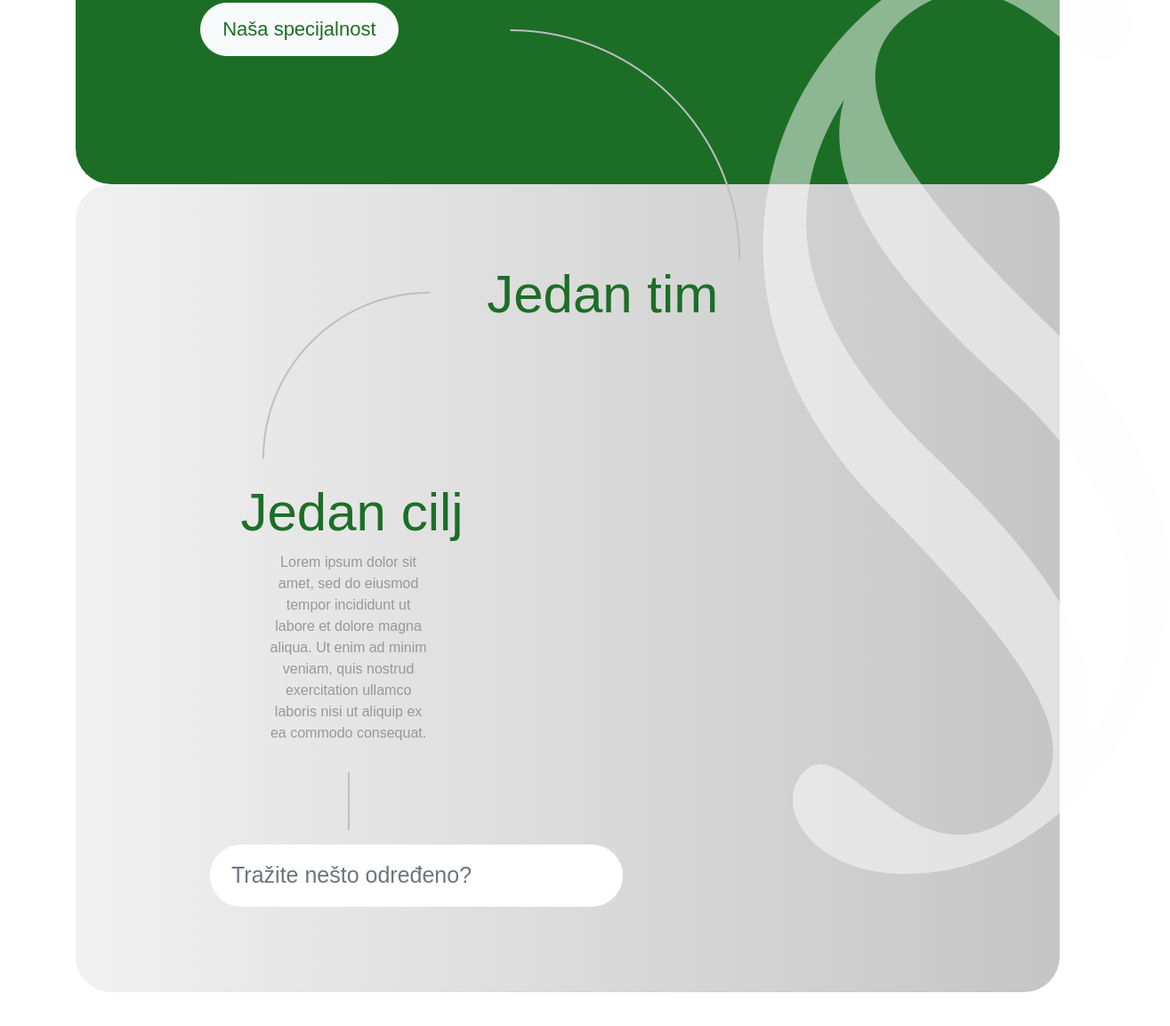
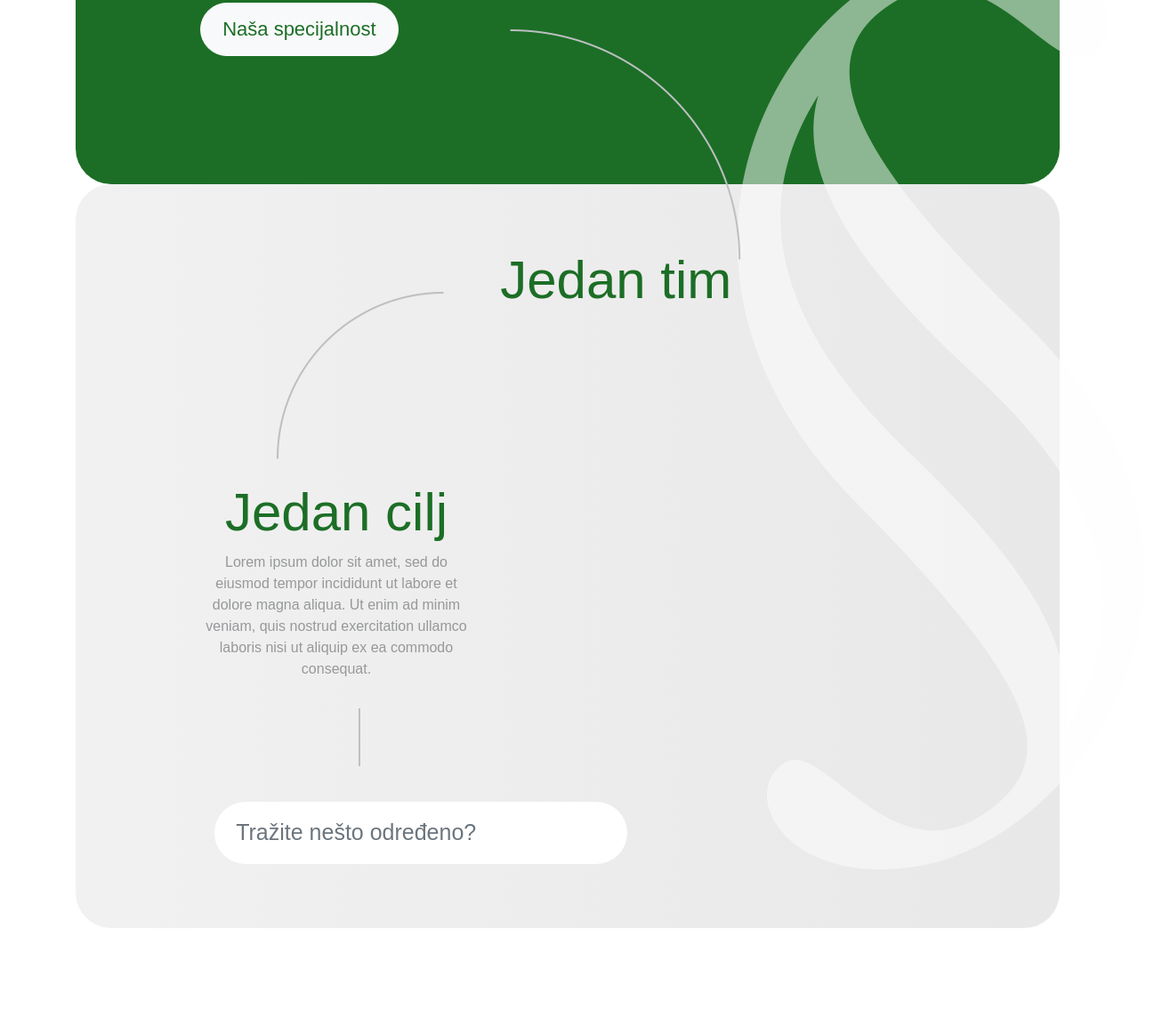
Before and after one commit to don-vicenzo/ksel-advokati, a website: page index.html in a window 1280 px wide. Shown: the part 985-2138 px from the top of the page at 89% size, 1315 px wide, since content can reach past the window. After the commit the page ends 2096 px from the top, so only its background shows below. Drawn offline with nearby package versions, Linux system fonts and the light colour scheme; a web font is replaced by a local one.

Commit message:
Second commit

```diff
--- a/css/style.css
+++ b/css/style.css
@@ -57,7 +57,7 @@ h6 { font-size: 15px; }
 /* Mobile devices */
 @media screen and (max-width: 500px) {
     .margin-top-my { margin-top: 40px; }
-    .search-w-custom {  width: 310px; height: 10px; margin-left: 30px; }
+    .search-w-custom {  width: 380px; height: 10px; margin-left: 30px; }
 
     .rounded-40 { border-radius: 20px; }
     .rounded-40-img { border-radius: 20px 20px 0 0; }
@@ -83,7 +83,7 @@ h6 { font-size: 15px; }
 
 
 .bg-white-gradient {
-    background-image: linear-gradient(-90deg, rgb(197, 197, 197), rgb(241, 241, 241));
+    background-image: linear-gradient(-90deg, rgb(233, 232, 232), rgb(241, 241, 241));
 }
 
 
--- a/index.html
+++ b/index.html
@@ -143,8 +143,8 @@
                                         </div>
                                         <!-- /.line on mobile-->
                                         <div class="pt-0">
-                                            <h5 class="mb-1 pt-lg-2">Lorem Ipsum Dolor Sit Amet</h5>
-                                            <h6 class="text-left pl-4 pl-lg-0">Lorem Ipsum Dolor Sit Amet</h6>
+                                            <h5 class="mb-1 pt-lg-2 pr-1 pr-lg-0">Lorem Ipsum Dolor Sit Amet</h5>
+                                            <h6 class="text-center text-lg-left pl-5 pl-lg-0">Lorem Ipsum Dolor Sit Amet</h6>
                                         </div>
                                     </div>
                                    <div class="pt-5 pl-3 d-lg-block d-none">
@@ -241,59 +241,63 @@
 
 
                 <!-- white-box -->
-                <div class="col-12 bg-white-gradient rounded-40 py-5">
+                <div class="col-12 bg-white-gradient rounded-40 pt-4 pb-5">
 
                     <!-- naslov-row -->
-                    <div class="row pt-4 px-2 pb-5">
-                        <div class="col-5 pt-lg-5 pt-4 text-right pr-3">
-                            <div class="d-inline pt-lg-5 pr-lg-5">
-                                <img src="images/line_left_round_top.png" class="d-lg-inline d-none" alt="">
-                                <img src="images/line_left_round_top_mobile.png" class="d-inline d-lg-none pr-1 pt-3" alt="">
-                            </div>
-                            <div class="text-lg-center pl-lg-5 pt-lg-4 pt-3 ml-lg-5">
-                                <h2 class="text-success pl-lg-5 ml-2 text-nowrap">Jedan cilj</h2>
-                                <p class="text-info  pl-1 px-lg-5 ml-lg-5">Lorem ipsum dolor sit amet,  sed do eiusmod tempor incididunt ut labore et dolore magna aliqua. Ut enim ad minim veniam, quis nostrud exercitation ullamco laboris <span class="d-none d-lg-inline"> nisi ut aliquip ex ea commodo consequat. </span> </p>
-                                <!-- vertical line -->
-                                <img src="images/line2.png" class="pl-5 pt-3 pb-3 d-none d-lg-inline" alt="">
-                                <!-- serach box -->
-                                <div class="input-group pl-sm-3 ml-lg-3 pt-0 search-w-custom">
-                                    <input class="form-control pl-3 shadow-none py-lg-2 rounded-40 border-0 input-my pl-lg-4 search-height" type="search" placeholder="Tražite nešto određeno?" id="search-input">
-                                        <span class="input-group-append">
-                                            <button class="btn btn-white bg-white pt-3 pr-4 text-info rounded-40" type="button">
-                                                    <i class="material-icons font-35">&#xe8b6;</i>
-                                            </button>
-                                        </span>
-                                </div>
-                                <!-- /.serach box -->
-                            </div>
-                        </div><!-- /.col-5 -->
-                        <div class="col-7 pt-lg-3 pt-0 pl-0 text-center text-lg-left">
-                            <div class="d-inline pl-lg-0">
-                                <h2 class="text-success text-nowrap d-inline">Jedan tim</h2>
+                    <div class="row pt-lg-5 px-2 pb-3 pb-lg-4">
+                        <div class="col-5 text-right pt-lg-5 pr-lg-5 pt-5">
+                            <img src="images/line_left_round_top.png" class="d-lg-inline d-none" alt="">
+                            <img src="images/line_left_round_top_mobile.png" class="d-inline d-lg-none" alt="">
+                        </div>
 
-                                <!-- logo -->
-                                <div class="d-lg-inline d-none position-absolute" style="margin-top: -350px; margin-left: 50px;">
-                                    <img src="images/logo.png" alt="">
-                                </div><!-- /.logo -->
-                            </div>
+                        <div class="col-7">
+                            <h2 class="text-success text-nowrap">Jedan tim</h2>
                         </div>
                     </div><!-- /.naslov-row -->
 
                     <!-- row-white -->
                     <div class="row">
                         <!-- left side-white jedan cilj -->
-                        <div class="col-lg-7">
-
+                        <div class="col-1 d-none d-lg-block"></div>
+                        <div class="col-7 col-lg-4 text-center pl-lg-5">
+                            <h2 class="text-success  text-nowrap">Jedan cilj</h2>
+                            <p class="text-info">Lorem ipsum dolor sit amet,  sed do eiusmod tempor incididunt ut labore et dolore magna aliqua. Ut enim ad minim veniam, quis nostrud exercitation ullamco laboris <span class="d-none d-lg-inline"> nisi ut aliquip ex ea commodo consequat. </span> </p>
+                           <!-- vertical line -->
+                           <img src="images/line2.png" class="pl-5 ml-lg-1 pt-3 pb-3 d-none d-lg-inline" alt="">
                         </div>
                         <!-- /.left side-white -->
 
-                        <!-- right side-white logo -->
-                        <div class="col-lg-5">
+                        <div class="col-2 d-none d-lg-block"></div>
+
+
+                        <!-- logo -->
+                        <div class="col-5 col-lg-5 pl-lg-5">
+                             <div class="d-lg-inline d-none position-absolute" style="margin-top: -600px; margin-left: 50px;">
+                                <img src="images/logo.png" alt="">
+                            </div>
+                            <div class="d-lg-none">
+                                <img src="images/logo.png" class="img img-fluid" style="margin-top: -85px; height: 290px;" alt="">
+                            </div>
+                        </div><!-- /.logo -->
+                    </div><!-- /.row-white -->
+
+                    <!-- search row -->
+                    <div class="row pt-4 pb-4">
+                        <div class="col-1 d-none d-lg-block"></div>
+                        <div class="col-12 col-lg-11 pl-lg-5">
+
+                             <div class="input-group pl-3 search-w-custom">
+                                <input class="form-control pl-3 shadow-none py-lg-2 rounded-40 border-0 input-my pl-lg-4 search-height" type="search" placeholder="Tražite nešto određeno?" id="search-input">
+                                    <span class="input-group-append">
+                                        <button class="btn btn-white bg-white pt-3 pr-4 text-info rounded-40" type="button">
+                                                <i class="material-icons font-35">&#xe8b6;</i>
+                                        </button>
+                                    </span>
+                            </div>
 
                         </div>
-                        <!-- /.right side-white -->
-
-                    </div><!-- /.row-white -->
+                    </div>
+                    <!-- /.search row -->
 
                 </div>
                 <!-- /.white-box -->
```
